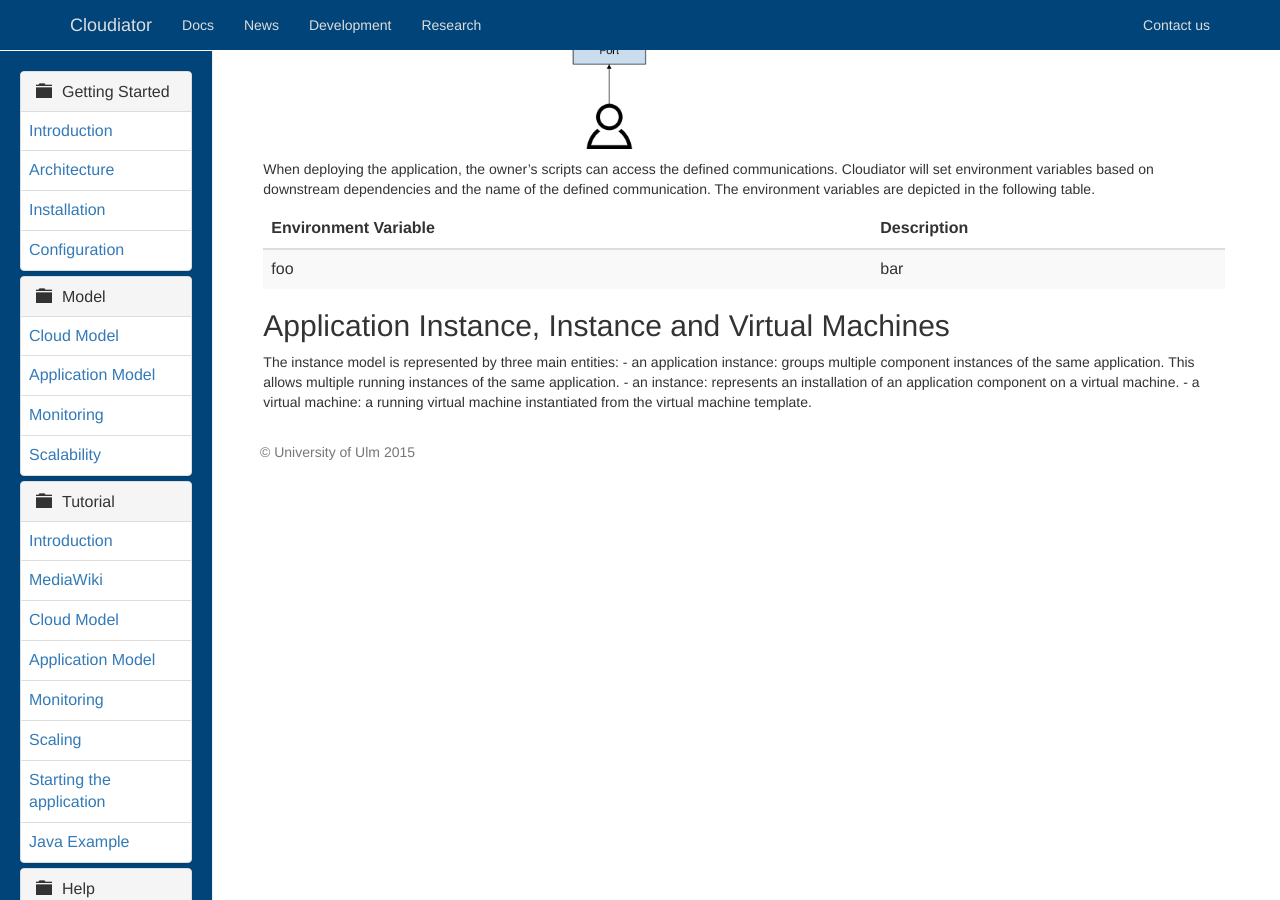
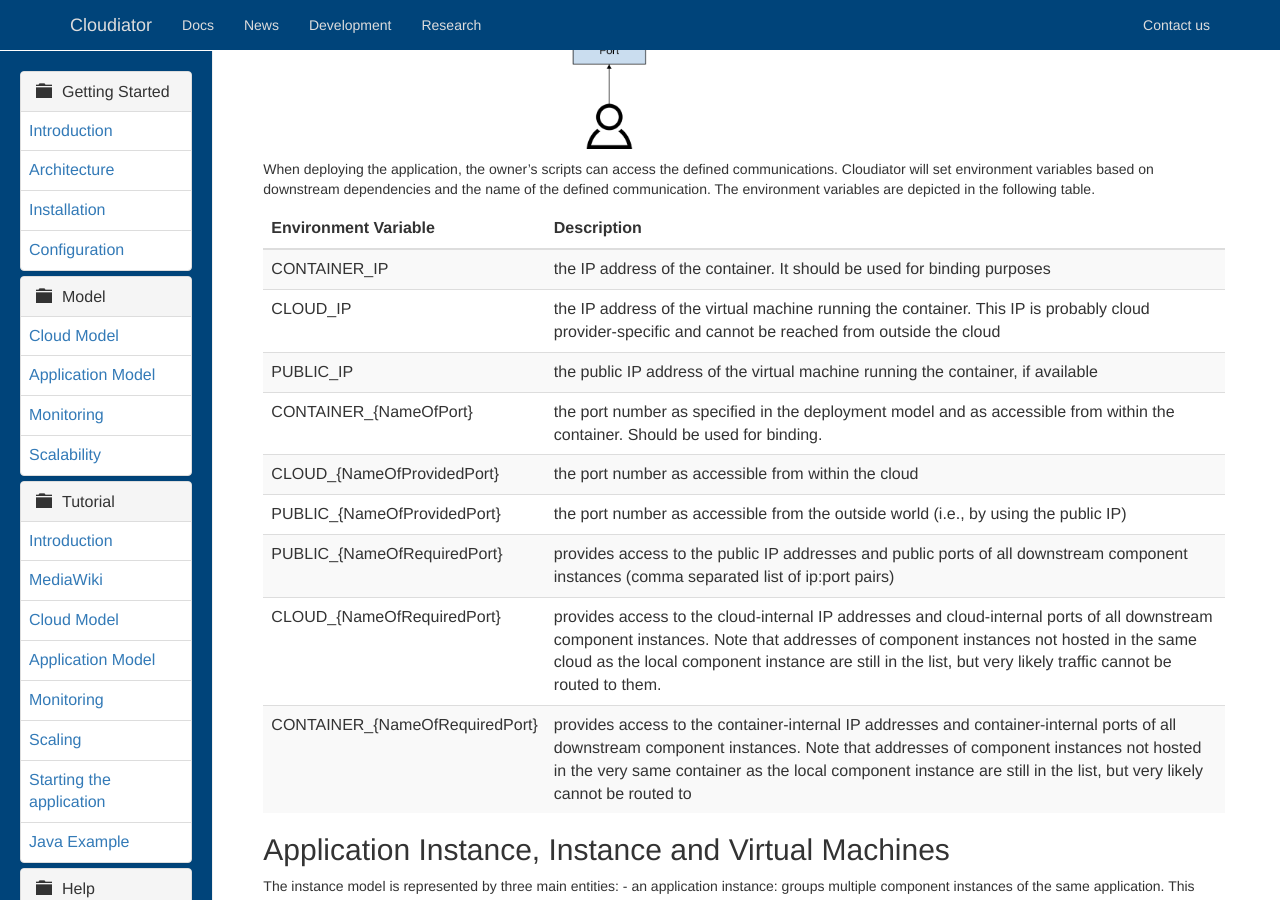
Before and after one commit to cloudiator/cloudiator.github.io, a Jekyll site: the page built from _docs/application.md, in a window 1280 px wide and 900 px high, scrolled down 2482 px. Built offline with Jekyll 4.4.1, drawn with Linux system fonts in a browser that asks for light colours; some of the changed text lies outside the part shown.

Commit message:
Added documentation of lifecycle actions and communication environment variables

```diff
--- a/_docs/application.md
+++ b/_docs/application.md
@@ -34,18 +34,18 @@
 
 | Lifecycle Action | Description |
 | --- | --- |
-| preInstall | |
-| install | |
-| postInstall | |
-| start | |
-| startDetection | |
-| stopDetection | |
-| preStart | |
-| postStart | |
-| preStop | |
-| stop | |
-| postStop | |
-| shutdown | |
+| preInstall | Executed before running the installation of the component. Can be used for e.g. downloading the required scripts. |
+| install | Installation action. Should be used for installing the component. |
+| postInstall | Executed after the installation of the component. First lifecycle action where the  |
+| preStart | Preparation for the start. |
+| start | (Mandatory) Start the application. Needs to be blocking for Docker usage and unblocking for Plain usage. |
+| startDetection | Detection of the start. Will be used to check if the application started successfully. |
+| stopDetection | Detects a stop of the application. Used to detect failure of the application. |
+| postStart | Executed after the installation was successfully started. |
+| preStop | Executed shortly before the service is stopped. |
+| stop | Stops the application. |
+| postStop | Executed after the application was stopped. |
+| shutdown | Force-stops the application. |
 {: .table .table-striped .table-responsive}
 
 ## Virtual Machine Template
@@ -88,7 +88,15 @@
 
 | Environment Variable | Description |
 | --- | --- |
-| foo| bar |
+| CONTAINER_IP | the IP address of the container. It should be used for binding purposes |
+| CLOUD_IP | the IP address of the virtual machine running the container. This IP is probably cloud provider-specific and cannot be reached from outside the cloud |
+| PUBLIC_IP | the public IP address of the virtual machine running the container, if available |
+| CONTAINER_{NameOfPort} | the port number as specified in the deployment model and as accessible from within the container. Should be used for binding. |
+| CLOUD_{NameOfProvidedPort} | the port number as accessible from within the cloud |
+| PUBLIC_{NameOfProvidedPort} | the port number as accessible from the outside world (i.e., by using the public IP) |
+| PUBLIC_{NameOfRequiredPort}| provides access to the public IP addresses and public ports of all downstream component instances (comma separated list of ip:port pairs)|
+| CLOUD_{NameOfRequiredPort} | provides access to the cloud-internal IP addresses and cloud-internal ports of all downstream component instances. Note that addresses of component instances not hosted in the same cloud as the local component instance are still in the list, but very likely traffic cannot be routed to them. |
+| CONTAINER_{NameOfRequiredPort} | provides access to the container-internal IP addresses and container-internal ports of all downstream component instances. Note that addresses of component instances not hosted in the very same container as the local component instance are still in the list, but very likely cannot be routed to |
 {: .table .table-striped .table-responsive}
 
 
```
